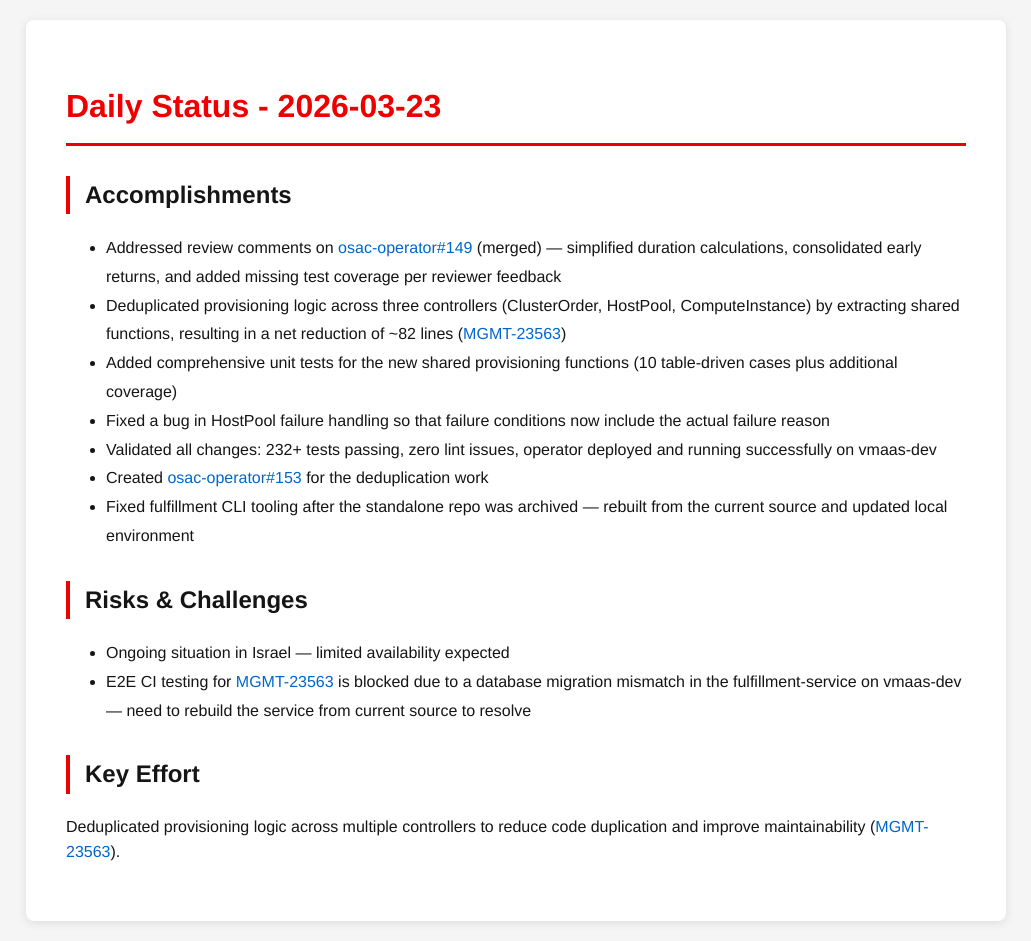
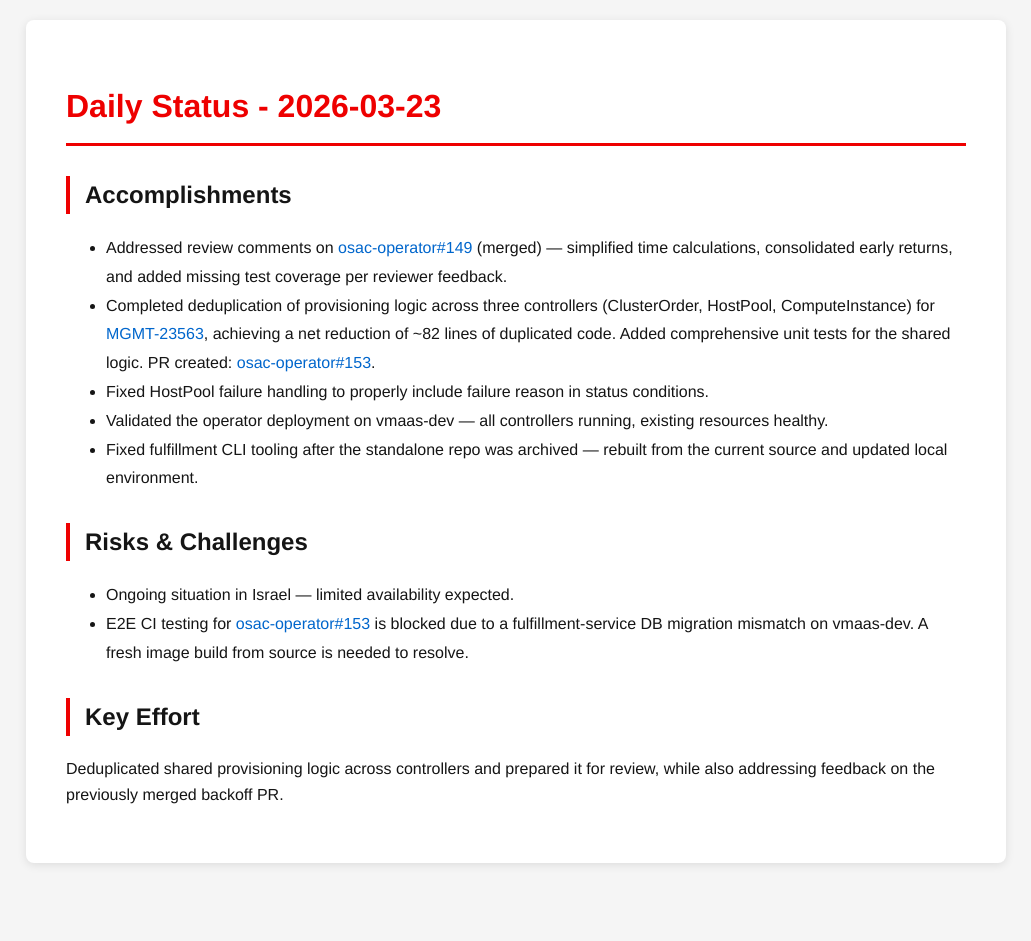
Before and after one commit to tzvatot/daily-status, a Jekyll site: the page built from 2026-03-23.md, in a window 1280 px wide. Shown: the whole page, without its empty margins (124-1155 px from the left). Built offline with Jekyll 4.4.1, drawn with Linux system fonts in a browser that asks for light colours; after the commit the page ends 900 px from its top, so only the background shows below that.

Commit message:
Daily status update - 2026-03-23

```diff
--- a/2026-03-23.md
+++ b/2026-03-23.md
@@ -7,17 +7,15 @@
 # Daily Status - 2026-03-23
 
 ## Accomplishments
-- Addressed review comments on [osac-operator#149](https://github.com/osac-project/osac-operator/pull/149) (merged) — simplified duration calculations, consolidated early returns, and added missing test coverage per reviewer feedback
-- Deduplicated provisioning logic across three controllers (ClusterOrder, HostPool, ComputeInstance) by extracting shared functions, resulting in a net reduction of ~82 lines ([MGMT-23563](https://issues.redhat.com/browse/MGMT-23563))
-- Added comprehensive unit tests for the new shared provisioning functions (10 table-driven cases plus additional coverage)
-- Fixed a bug in HostPool failure handling so that failure conditions now include the actual failure reason
-- Validated all changes: 232+ tests passing, zero lint issues, operator deployed and running successfully on vmaas-dev
-- Created [osac-operator#153](https://github.com/osac-project/osac-operator/pull/153) for the deduplication work
-- Fixed fulfillment CLI tooling after the standalone repo was archived — rebuilt from the current source and updated local environment
+- Addressed review comments on [osac-operator#149](https://github.com/osac-project/osac-operator/pull/149) (merged) — simplified time calculations, consolidated early returns, and added missing test coverage per reviewer feedback.
+- Completed deduplication of provisioning logic across three controllers (ClusterOrder, HostPool, ComputeInstance) for [MGMT-23563](https://issues.redhat.com/browse/MGMT-23563), achieving a net reduction of ~82 lines of duplicated code. Added comprehensive unit tests for the shared logic. PR created: [osac-operator#153](https://github.com/osac-project/osac-operator/pull/153).
+- Fixed HostPool failure handling to properly include failure reason in status conditions.
+- Validated the operator deployment on vmaas-dev — all controllers running, existing resources healthy.
+- Fixed fulfillment CLI tooling after the standalone repo was archived — rebuilt from the current source and updated local environment.
 
 ## Risks & Challenges
-- Ongoing situation in Israel — limited availability expected
-- E2E CI testing for [MGMT-23563](https://issues.redhat.com/browse/MGMT-23563) is blocked due to a database migration mismatch in the fulfillment-service on vmaas-dev — need to rebuild the service from current source to resolve
+- Ongoing situation in Israel — limited availability expected.
+- E2E CI testing for [osac-operator#153](https://github.com/osac-project/osac-operator/pull/153) is blocked due to a fulfillment-service DB migration mismatch on vmaas-dev. A fresh image build from source is needed to resolve.
 
 ## Key Effort
-Deduplicated provisioning logic across multiple controllers to reduce code duplication and improve maintainability ([MGMT-23563](https://issues.redhat.com/browse/MGMT-23563)).
+Deduplicated shared provisioning logic across controllers and prepared it for review, while also addressing feedback on the previously merged backoff PR.
```
